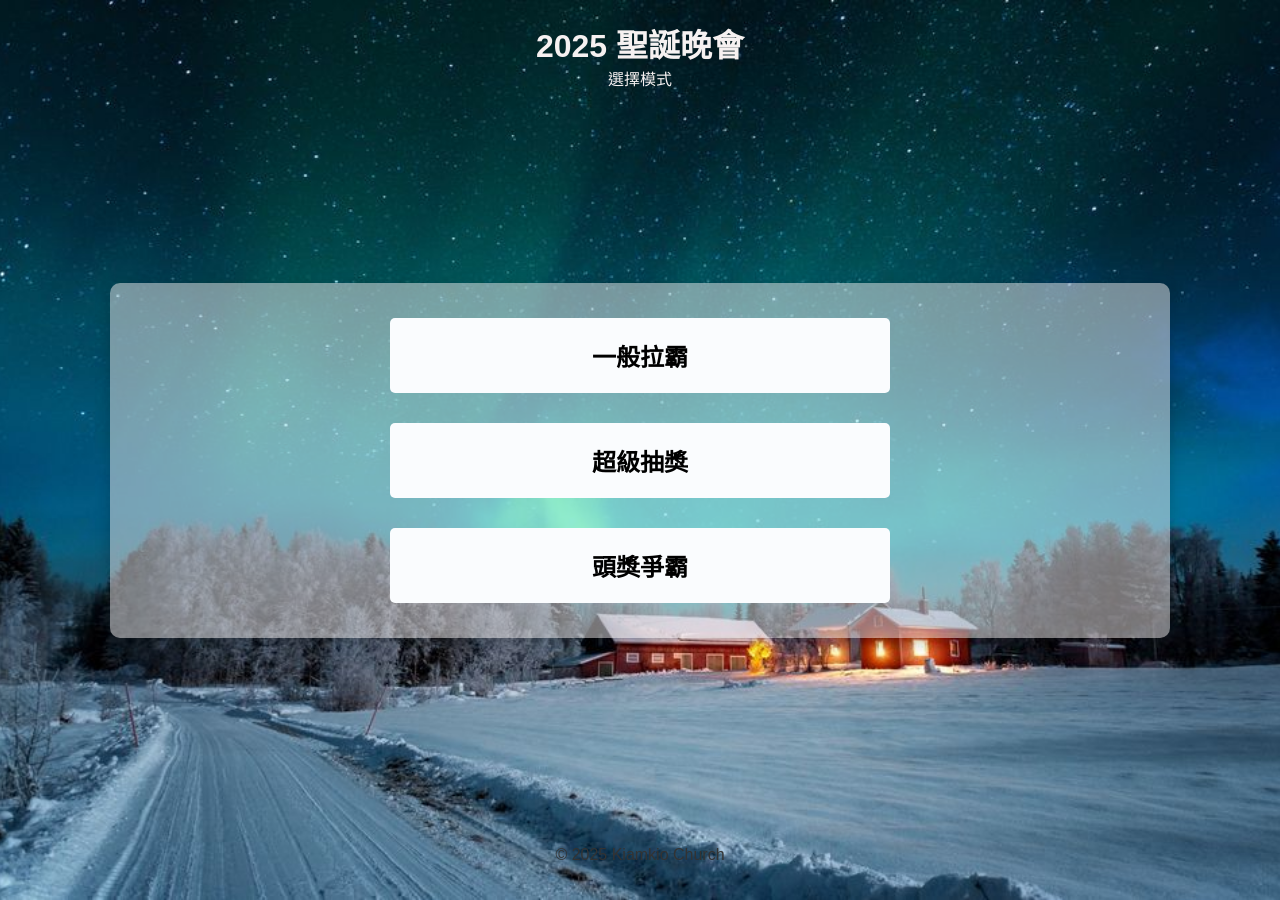
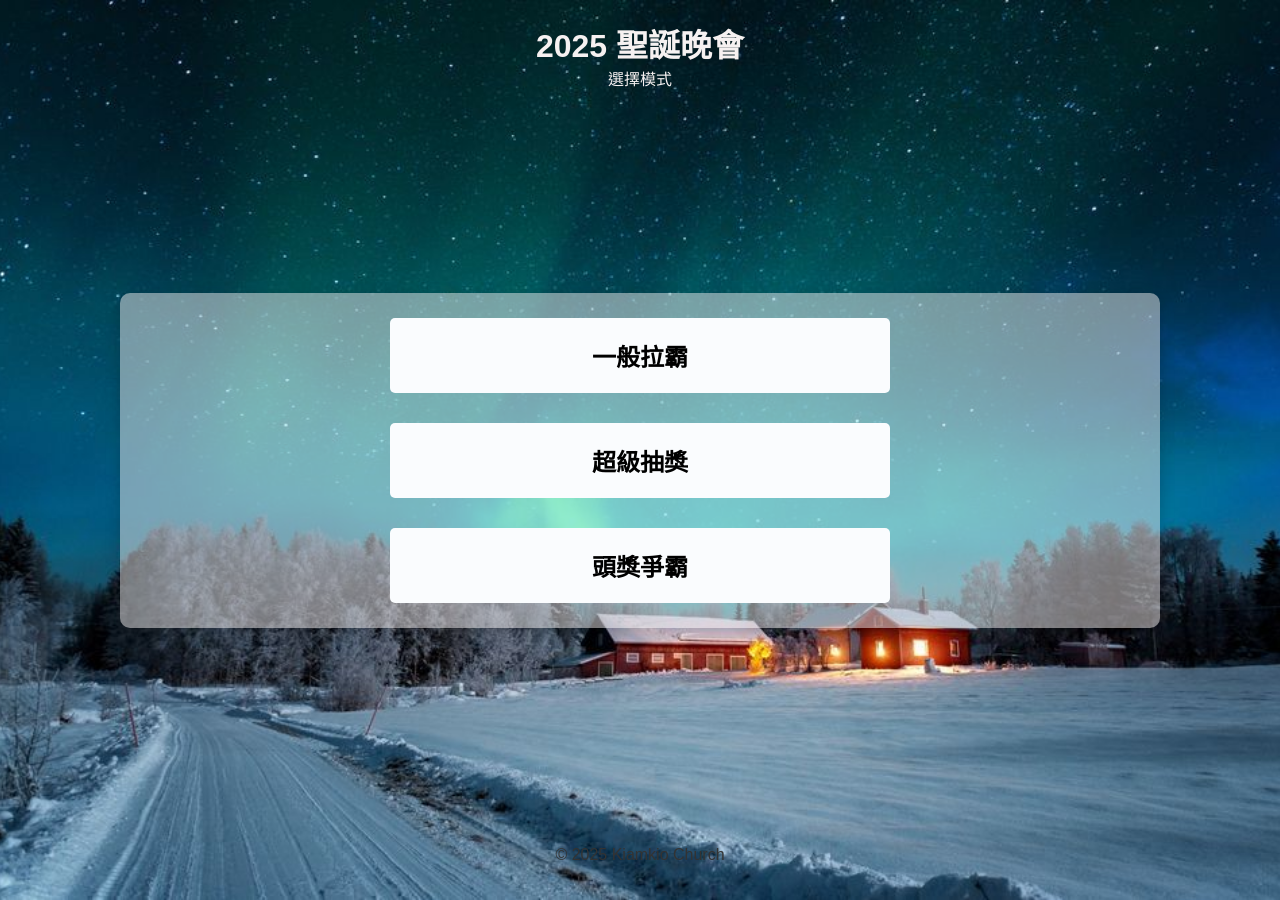
Before and after one commit to d-chien/d-chien.github.io, a Jekyll site: the page luckyslot/luckyslot_onepage.html, which Jekyll copies as it is, in a window 1280 px wide. Built offline with Jekyll 4.4.1, drawn with Linux system fonts in a browser that asks for light colours.

Commit message:
feat: adjust main section padding, width, and max-width for improved layout.

```diff
--- a/luckyslot/luckyslot_onepage.html
+++ b/luckyslot/luckyslot_onepage.html
@@ -45,11 +45,11 @@
         main {
             background: rgba(238, 233, 233, 0.5);
             /* Increased opacity for readability */
-            padding: 30px;
+            padding: 20px;
             border-radius: 10px;
             box-shadow: 0 4px 15px rgba(0, 0, 0, 0.2);
-            width: 90%;
-            max-width: 600px;
+            width: 95%;
+            max-width: 1200px;
             margin: auto;
             transition: max-width 0.3s ease;
         }
```
